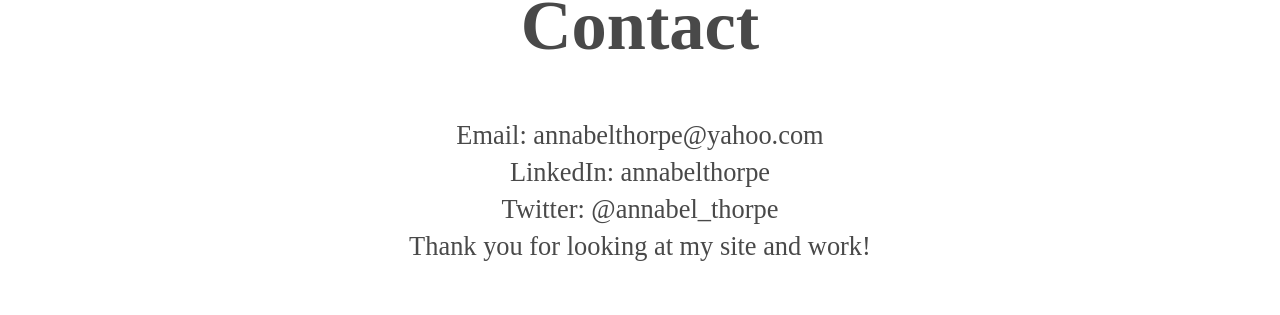
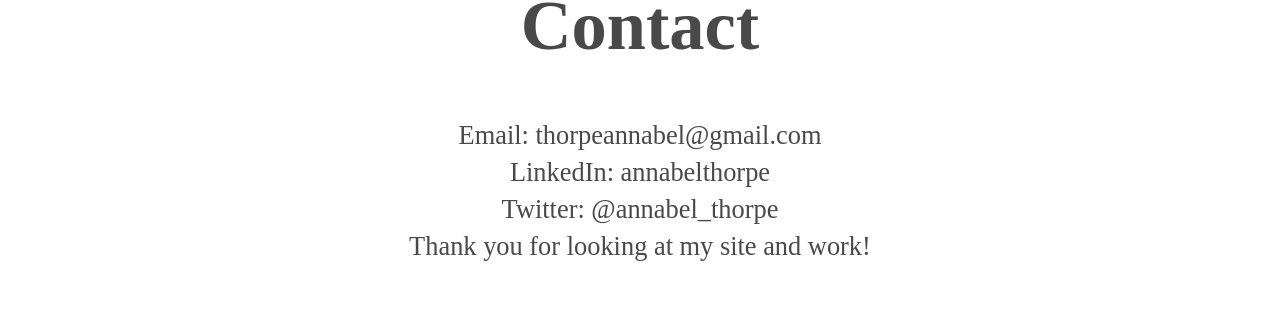
Before and after one commit to annabelthorpe/annabelthorpe.github.io, a Jekyll site: the page built from index.html, in a window 1280 px wide and 900 px high, scrolled down 5730 px. Shown: the part 317-632 px from the top of the window. Built offline with Jekyll 4.4.1, drawn with Linux system fonts in a browser that asks for light colours; some web fonts are replaced.

Commit message:
“update”

```diff
--- a/index.html
+++ b/index.html
@@ -60,7 +60,7 @@ layout: default
           <div class="grid">
             <h1 class="section-header">Contact</h1>
             <div class="about">
-              <p class="about__text">Email: annabelthorpe@yahoo.com</p>
+              <p class="about__text">Email: thorpeannabel@gmail.com</p>
               <p class="about__text">LinkedIn: annabelthorpe</p>
               <p class="about__text">Twitter: @annabel_thorpe</p>
               <p class="about__text">Thank you for looking at my site and work!</p>
```
